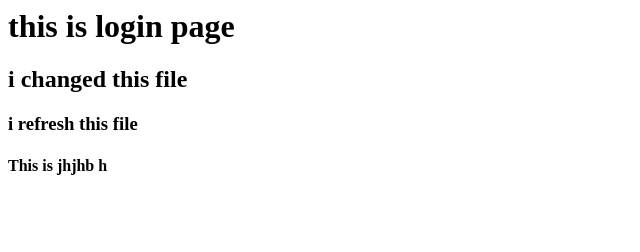
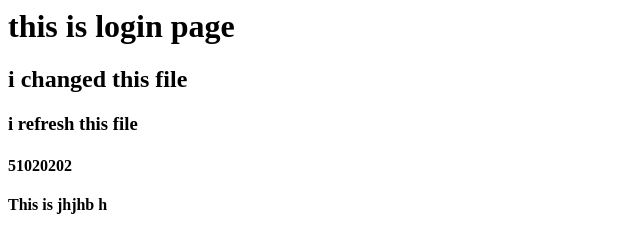
Before and after one commit to fasilkambran/classmate, a plain HTML site: page login.html in a window 1280 px wide. Shown: the whole page, without its empty margins (0-640 px from the left). Drawn offline with Linux system fonts and the light colour scheme.

Commit message:
added number

```diff
--- a/login.html
+++ b/login.html
@@ -5,6 +5,6 @@
     </body>
     <h2>i changed this file</h2>
     <h3>i refresh this file</h3>
-
+<h4>51020202</h4>
     <h4>This is jhjhb h</h4>
 </html>
```
